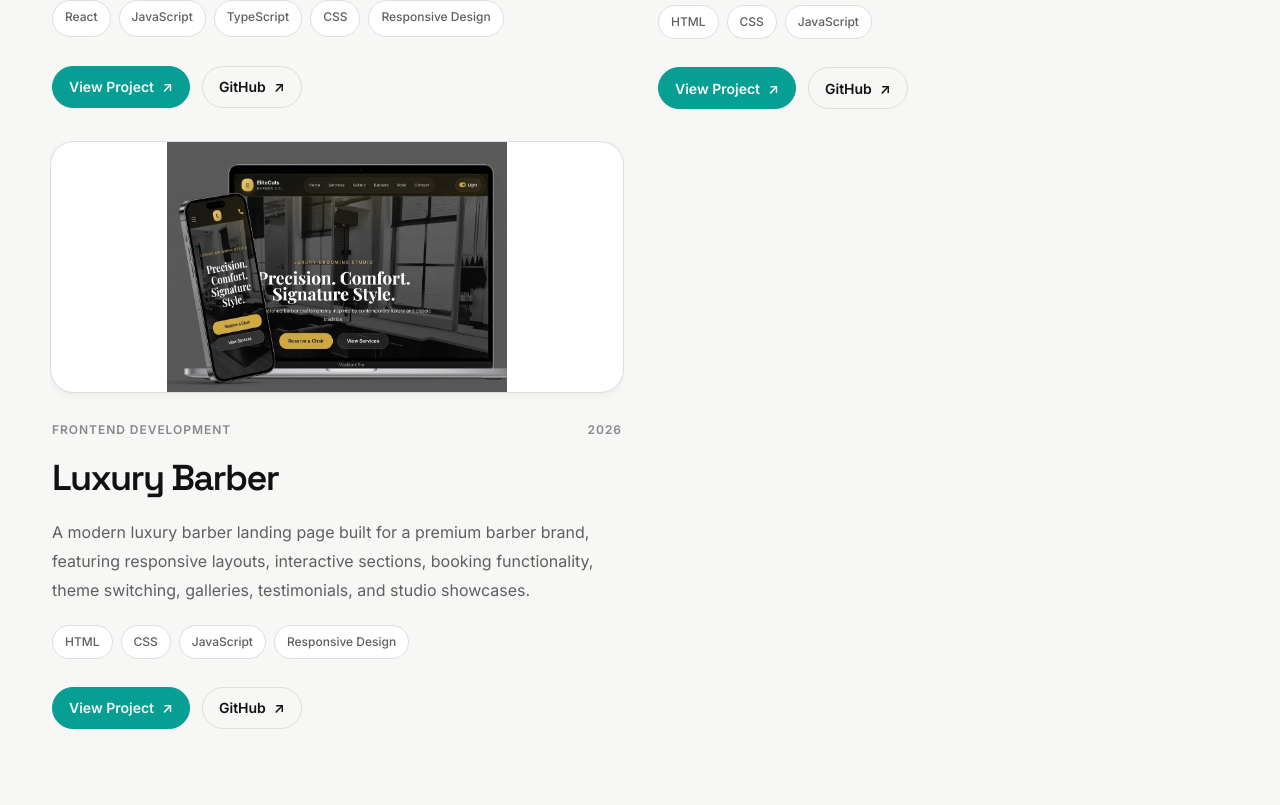
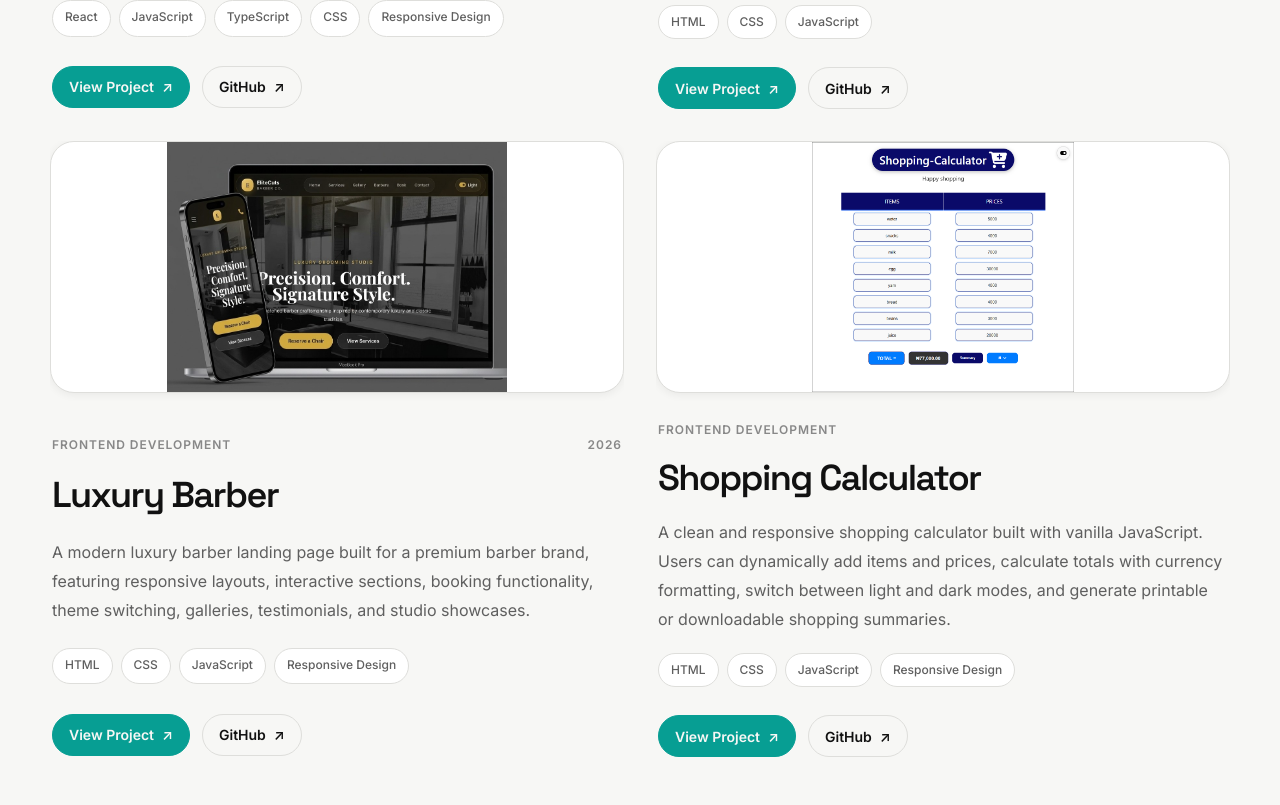
Before and after one commit to Noftyfootie/modern-portfolio, a React (Vite) app: page / in a window 1280 px wide. Shown: the part 1775-2580 px from the top of the page. Built offline with nearby package versions, Linux system fonts and the light colour scheme.

Commit message:
implement project four

```diff
--- a/src/data/projects.js
+++ b/src/data/projects.js
@@ -7,6 +7,8 @@ import flowBankDark from "../assets/images/projects/flowbank-dark.png";
 import luxuryBarberDark from "../assets/images/projects/barber-dark.jpg";
 import luxuryBarberLight from "../assets/images/projects/barber-light.jpg";
 
+import shoppingCalculatorLight from "../assets/images/projects/shopping-calculator-light.png";
+import shoppingCalculatorDark from "../assets/images/projects/shopping-calculator-dark.png";
 const projects = [
   {
     id: 1,
@@ -91,6 +93,30 @@ const projects = [
 
     featured: true,
   },
+
+  {
+    id: 4,
+    title: "Shopping Calculator",
+    category: "Frontend Development",
+    type: "Personal Project",
+
+    description:
+      "A clean and responsive shopping calculator built with vanilla JavaScript. Users can dynamically add items and prices, calculate totals with currency formatting, switch between light and dark modes, and generate printable or downloadable shopping summaries.",
+
+    role: "Frontend Developer",
+
+    technologies: ["HTML", "CSS", "JavaScript", "Responsive Design"],
+
+    images: {
+      default: shoppingCalculatorLight,
+      hover: shoppingCalculatorDark,
+    },
+
+    liveUrl: "#",
+    githubUrl: "#",
+
+    featured: true,
+  },
 ];
 
 export default projects;
```
Also changed, not shown: src/assets/images/projects/shopping-calculator-dark.png (added), src/assets/images/projects/shopping-calculator-light.png (added).
